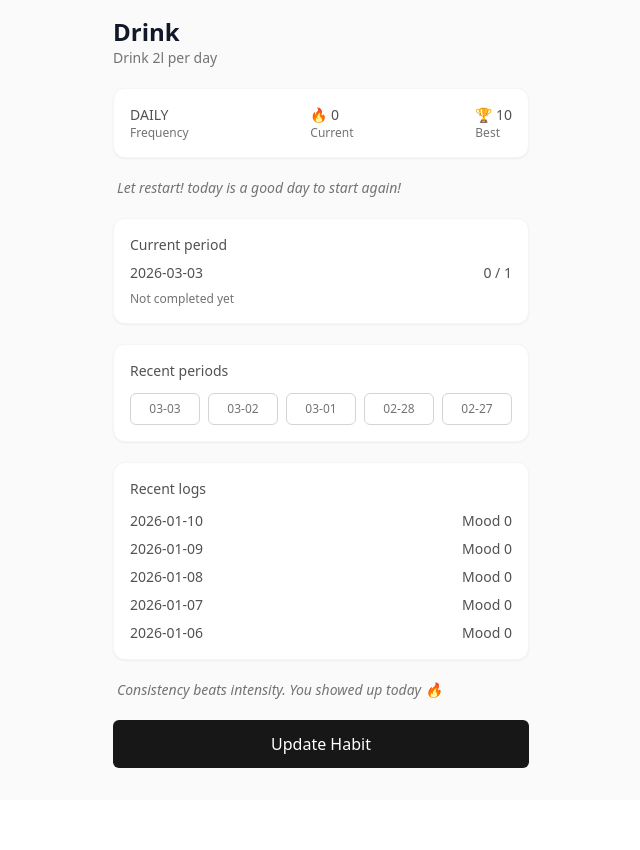
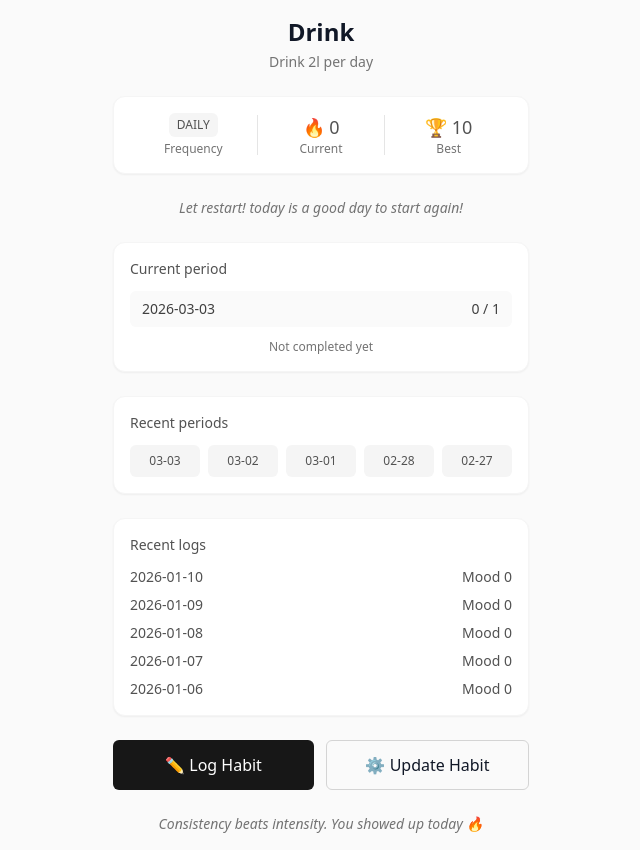
Before and after one commit to decomle/momentum, a React (Vite) app in the folder frontend/momentum-pwa/: page /demo/habit in a window 1280 px wide. Shown: the whole page, without its empty margins (319-959 px from the left). Before the commit the page ends 800 px from the top, so only its background shows below. Built offline with nearby package versions, Linux system fonts and the light colour scheme; no server answers.

Commit message:
finalize hatbit page

```diff
--- a/frontend/momentum-pwa/src/pages/demo/DemoHabitPage.tsx
+++ b/frontend/momentum-pwa/src/pages/demo/DemoHabitPage.tsx
@@ -35,30 +35,36 @@ export default function DemoHabitPage() {
 
   return (
     <div className="min-h-screen bg-neutral-50 flex justify-center">
-      <div className="w-full max-w-md p-4 space-y-5">
+      <div className="w-full max-w-md p-4 space-y-6">
 
         {/* Header */}
-        <div>
+        <div className="text-center space-y-1">
           <h1 className="text-2xl font-semibold">{habit.name}</h1>
           <p className="text-sm text-neutral-500">{habit.description}</p>
         </div>
 
         {/* Habit Stats */}
         <div className="bg-white rounded-xl p-4 shadow-sm border border-neutral-100">
-          <div className="flex justify-between text-sm text-neutral-600">
+          <div className="flex items-center justify-between text-sm text-neutral-600">
 
-            <div>
-              <p className="font-medium">{habit.frequency}</p>
-              <p className="text-xs text-neutral-500">Frequency</p>
+            <div className="text-center flex-1">
+              <p className="text-xs bg-neutral-100 px-2 py-1 rounded-md inline-block">
+                {habit.frequency}
+              </p>
+              <p className="text-xs text-neutral-500 mt-1">Frequency</p>
             </div>
 
-            <div>
-              <p className="font-medium">🔥 {habit.current_streak}</p>
+            <div className="w-px h-10 bg-neutral-200" />
+
+            <div className="text-center flex-1">
+              <p className="font-medium text-lg">🔥 {habit.current_streak}</p>
               <p className="text-xs text-neutral-500">Current</p>
             </div>
 
-            <div>
-              <p className="font-medium">🏆 {habit.longest_streak}</p>
+            <div className="w-px h-10 bg-neutral-200" />
+
+            <div className="text-center flex-1">
+              <p className="font-medium text-lg">🏆 {habit.longest_streak}</p>
               <p className="text-xs text-neutral-500">Best</p>
             </div>
 
@@ -66,39 +72,37 @@ export default function DemoHabitPage() {
         </div>
 
         {/* Motivation */}
-        <div className="text-sm italic text-neutral-500 px-1">
+        <div className="text-sm italic text-neutral-500 text-center">
           {habit.mood_message}
         </div>
 
         {/* Current Period */}
-        <div className="bg-white rounded-xl p-4 shadow-sm border border-neutral-100 space-y-2">
+        <div className="bg-white rounded-xl p-4 shadow-sm border border-neutral-100 space-y-3">
 
-          <p className="text-sm text-neutral-600 font-medium">
+          <p className="text-sm font-medium text-neutral-600">
             Current period
           </p>
 
-          <div className="flex justify-between text-sm text-neutral-600">
-            <span>
-              {habit.current_period.start_date}
-            </span>
+          <div className="bg-neutral-50 rounded-md px-3 py-2 flex justify-between text-sm text-neutral-700">
+            <span>{habit.current_period.start_date}</span>
 
             <span>
               {habit.current_period.actual_logs} / {habit.current_period.required_for_success}
             </span>
           </div>
 
-          <div className="text-xs text-neutral-500">
+          <p className="text-xs text-neutral-500 text-center">
             {habit.current_period.is_successful
               ? "Completed"
               : "Not completed yet"}
-          </div>
+          </p>
 
         </div>
 
         {/* Recent Periods */}
         <div className="bg-white rounded-xl p-4 shadow-sm border border-neutral-100 space-y-3">
 
-          <p className="text-sm text-neutral-600 font-medium">
+          <p className="text-sm font-medium text-neutral-600">
             Recent periods
           </p>
 
@@ -111,7 +115,7 @@ export default function DemoHabitPage() {
                 ${
                   p.is_successful
                     ? "bg-green-500 text-white"
-                    : "border border-neutral-300 text-neutral-500"
+                    : "bg-neutral-100 text-neutral-600"
                 }`}
               >
                 {p.start_date.slice(5)}
@@ -125,7 +129,7 @@ export default function DemoHabitPage() {
         {/* Recent Logs */}
         <div className="bg-white rounded-xl p-4 shadow-sm border border-neutral-100 space-y-3">
 
-          <p className="text-sm text-neutral-600 font-medium">
+          <p className="text-sm font-medium text-neutral-600">
             Recent logs
           </p>
 
@@ -145,15 +149,23 @@ export default function DemoHabitPage() {
 
         </div>
 
+        {/* Action Buttons */}
+        <div className="flex gap-3">
+
+          <button className="flex-1 py-3 bg-neutral-900 text-white rounded-md hover:bg-neutral-800 transition flex items-center justify-center gap-2">
+            ✏️ Log Habit
+          </button>
+
+          <button className="flex-1 py-3 border border-neutral-300 rounded-md hover:bg-neutral-100 transition flex items-center justify-center gap-2">
+            ⚙️ Update Habit
+          </button>
+
+        </div>
+
         {/* Cheer Message */}
-        <div className="text-sm italic text-neutral-500 px-1">
+        <div className="text-sm italic text-neutral-500 text-center">
           {habit.cheer_message}
         </div>
-
-        {/* Update Button */}
-        <button className="w-full py-3 bg-neutral-900 text-white rounded-md hover:bg-neutral-800 transition">
-          Update Habit
-        </button>
 
       </div>
     </div>
```
